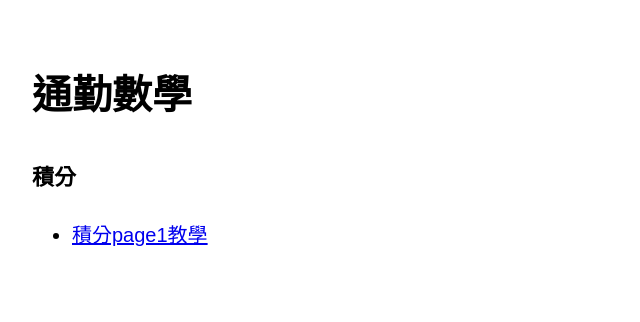
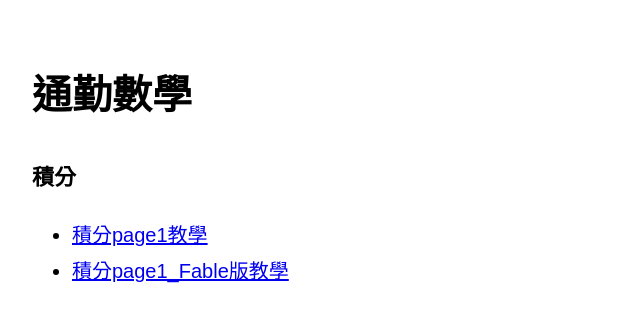
Before and after one commit to e-dayu/gsat-math, a plain HTML site: page index.html in a window 1280 px wide. Shown: the whole page, without its empty margins (0-640 px from the left). Drawn offline with Linux system fonts and the light colour scheme.

Commit message:
Index: link Fable 版積分page1

```diff
--- a/index.html
+++ b/index.html
@@ -1,3 +1,3 @@
 <!DOCTYPE html>
 <html lang="zh-Hant"><head><meta charset="utf-8"><meta name="viewport" content="width=device-width,initial-scale=1"><title>通勤數學</title></head>
-<body style="font-family:sans-serif;padding:24px;font-size:20px;line-height:1.8"><h1>通勤數學</h1><h2 style="font-size:22px;margin-bottom:0">積分</h2><ul><li><a href="integral-page1.html">積分page1教學</a></li></ul></body></html>
+<body style="font-family:sans-serif;padding:24px;font-size:20px;line-height:1.8"><h1>通勤數學</h1><h2 style="font-size:22px;margin-bottom:0">積分</h2><ul><li><a href="integral-page1.html">積分page1教學</a></li><li><a href="integral-page1-fable.html">積分page1_Fable版教學</a></li></ul></body></html>
```
